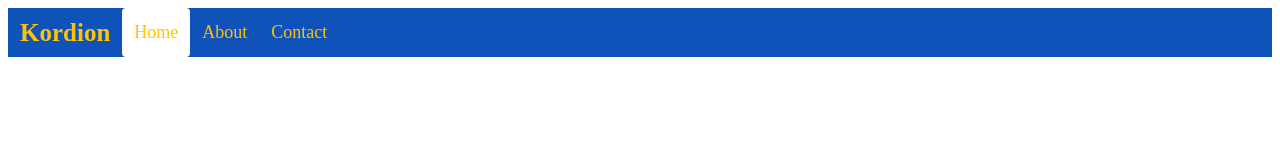
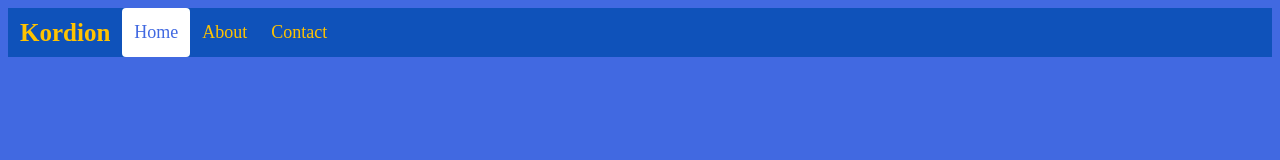
Before and after one commit to KordionForge/kordion, a plain HTML site: page index.html in a window 1280 px wide. Drawn offline with Linux system fonts and the light colour scheme.

Commit message:
Set up page colouring

```diff
--- a/assets/css/style.css
+++ b/assets/css/style.css
@@ -16,6 +16,17 @@
 /* --------------------
 
     01. GENERAL STYLES
+
+-------------------- */
+
+body {
+    background-color: #4169E1;
+    color: #FFC300;
+}
+
+/* --------------------
+
+    02. HEADER
 
 -------------------- */
 
@@ -48,7 +59,7 @@
 
 .header a.active {
     background-color: white;
-    color: #FFC300;
+    color: #4169E1;
 }
 
 @media screen and (max-width: 500px) {
@@ -62,9 +73,3 @@
         float: none;
     }
 }
-
-    /* --------------------
-
-    02. Hamburger Menu
-
--------------------- */
```
